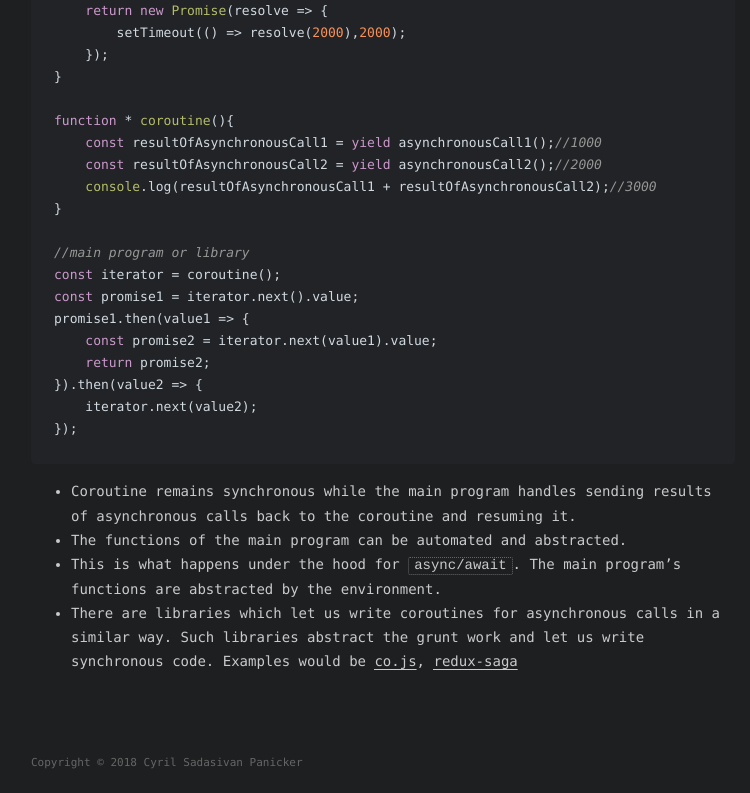
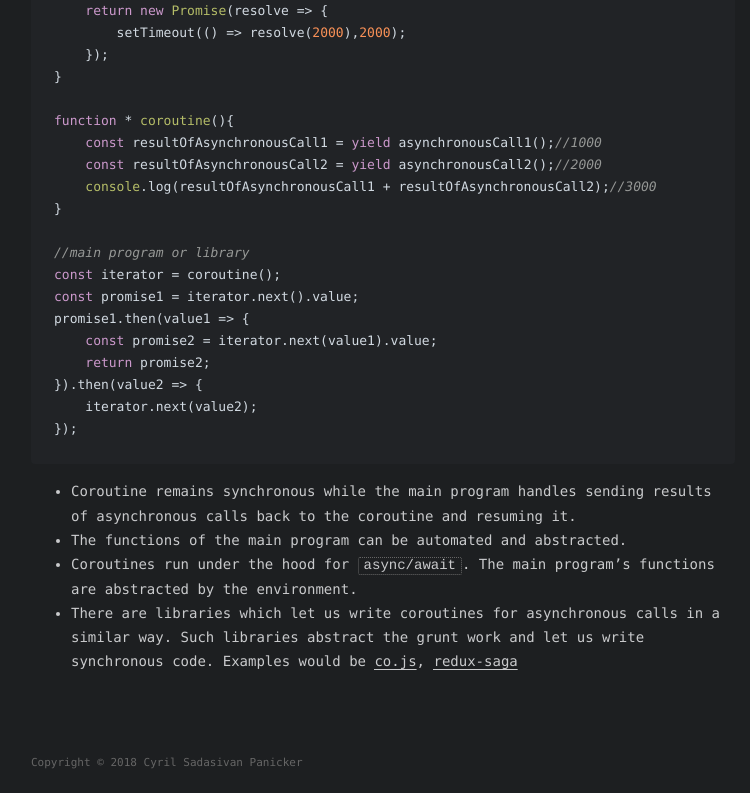
Before and after one commit to cyrilpanicker/cyrilpanicker.github.io, a plain HTML site: page javascript/JavaScript-Generator-Functions/index.html in a window 1280 px wide. Shown: the part 7010-7803 px from the top of the page, without its empty margins (257-1007 px from the left). Drawn offline with Linux system fonts and the light colour scheme.

Commit message:
Site updated: 2018-10-14 18:59:16

```diff
--- a/javascript/JavaScript-Generator-Functions/index.html
+++ b/javascript/JavaScript-Generator-Functions/index.html
@@ -13,7 +13,7 @@
 <meta property="og:site_name" content="log-journal">
 <meta property="og:description" content="Generators are functions which can be paused (yielded) and resumed midway of execution. The state of the function is retained between pauses. Generators can also send out or take in values at pauses.">
 <meta property="og:locale" content="default">
-<meta property="og:updated_time" content="2018-10-14T12:49:53.873Z">
+<meta property="og:updated_time" content="2018-10-14T13:28:43.258Z">
 <meta name="twitter:card" content="summary">
 <meta name="twitter:title" content="JavaScript Generator Functions">
 <meta name="twitter:description" content="Generators are functions which can be paused (yielded) and resumed midway of execution. The state of the function is retained between pauses. Generators can also send out or take in values at pauses.">
@@ -174,7 +174,7 @@
 <ul>
 <li>Coroutine remains synchronous while the main program handles sending results of asynchronous calls back to the coroutine and resuming it.</li>
 <li>The functions of the main program can be automated and abstracted.</li>
-<li>This is what happens under the hood for <code>async/await</code>. The main program’s functions are abstracted by the environment.</li>
+<li>Coroutines run under the hood for <code>async/await</code>. The main program’s functions are abstracted by the environment.</li>
 <li>There are libraries which let us write coroutines for asynchronous calls in a similar way. Such libraries abstract the grunt work and let us write synchronous code. Examples would be <a href="https://github.com/tj/co" target="_blank" rel="noopener">co.js</a>, <a href="https://github.com/redux-saga/redux-saga" target="_blank" rel="noopener">redux-saga</a></li>
 </ul>
 
```
